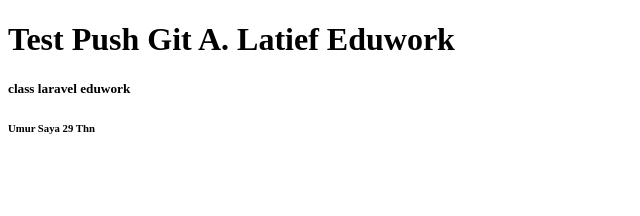
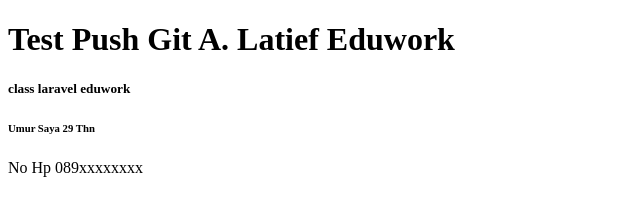
Before and after one commit to A-Latief/A-Latief-Class-Eduwork, a plain HTML site: page index.html in a window 1280 px wide. Shown: the whole page, without its empty margins (0-640 px from the left). Drawn offline with Linux system fonts and the light colour scheme.

Commit message:
Menambahkan No Hp

```diff
--- a/index.html
+++ b/index.html
@@ -10,5 +10,7 @@
     <h5>class laravel eduwork</h5>
 
     <h6>Umur Saya 29 Thn</h6>
+
+    <p>No Hp 089xxxxxxxx</p>
   </body>
 </html>
```
